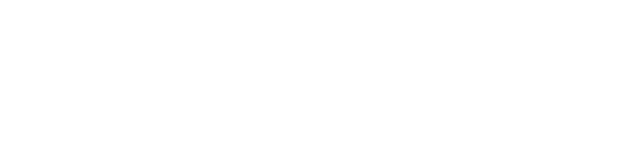
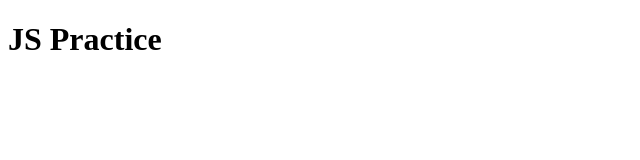
Before and after one commit to salmansop123/JSPractice, a plain HTML site: page index.html in a window 1280 px wide. Shown: the whole page, without its empty margins (0-640 px from the left). Drawn offline with Linux system fonts and the light colour scheme.

Commit message:
change in index.html file

```diff
--- a/index.html
+++ b/index.html
@@ -3,9 +3,10 @@
 <head>
     <meta charset="UTF-8">
     <meta name="viewport" content="width=device-width, initial-scale=1.0">
-    <title>Document</title>
+    <title>JS Practice</title>
 </head>
 <body>
+    <h1>JS Practice</h1>
     <script src="./script.js"></script>
 </body>
 </html>
```
